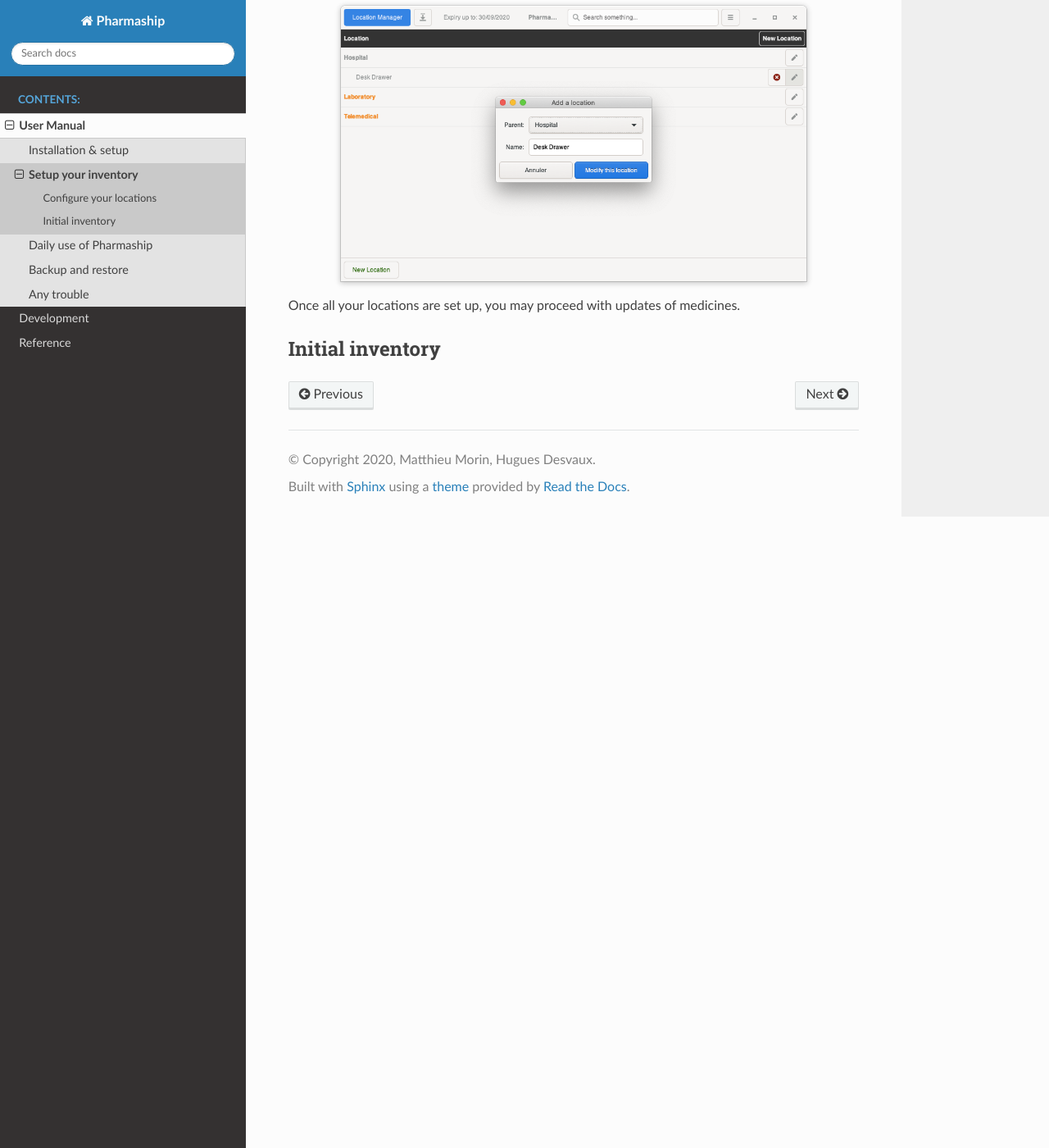
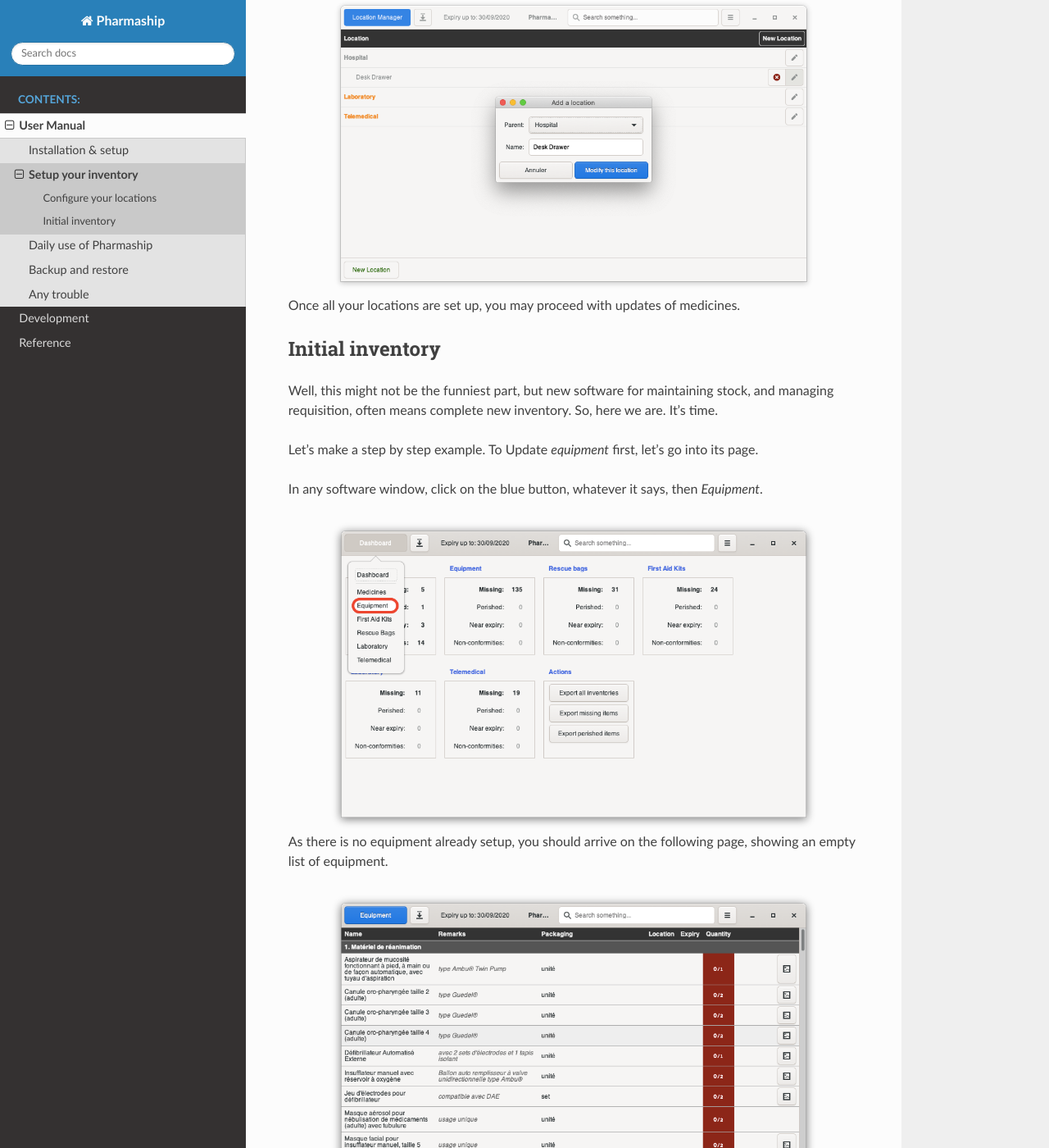
Before and after one commit to tuxite/pharmaship, a Sphinx documentation site: the page built from docs/manual/setup.rst, in a window 1280 px wide and 1400 px high, scrolled down 1884 px. Shown: the whole window at 82% size. Built offline with Sphinx 7.4.7 and the Read the Docs theme 2.0.0, drawn with Linux system fonts in a browser that asks for light colours.

Commit message:
Initial inventory

```diff
--- a/docs/manual/setup.rst
+++ b/docs/manual/setup.rst
@@ -9,14 +9,14 @@
 Configure your locations
 ~~~~~~~~~~~~~~~~~~~~~~~~
 
-.. image:: ../_static/manual/update/locationmanager.png
+.. image:: ../_static/manual/setup/locationmanager.png
    :width: 600px
    :align: center
    :alt: Allowance Manager Button
 
 In any software window, open *Configuration Menu* then *Location Manager*.
 
-.. image:: ../_static/manual/update/locationmanagerinfo.png
+.. image:: ../_static/manual/setup/locationmanagerinfo.png
    :width: 600px
    :align: center
    :alt: Allowance Manager Info
@@ -28,7 +28,7 @@
 of the window. On the sub window which opens, select **hospital** as *parent* location, for a drawer in hospital, and
 put a name, like **Desk Drawer**. Click on *Add the location*.
 
-.. image:: ../_static/manual/update/locationmanageradd.png
+.. image:: ../_static/manual/setup/locationmanageradd.png
    :width: 600px
    :align: center
    :alt: Allowance Manager Add
@@ -37,7 +37,7 @@
 We can easily delete, or modify it with the button on the right end of its line, and to update, it appears exactly on
 the same way. To erase, click on the cross button, then validate on the sub window.
 
-.. image:: ../_static/manual/update/locationmanagerupdate.png
+.. image:: ../_static/manual/setup/locationmanagerupdate.png
    :width: 600px
    :align: center
    :alt: Allowance Manager Update
@@ -46,3 +46,24 @@
 
 Initial inventory
 ~~~~~~~~~~~~~~~~~
+
+Well, this might not be the funniest part, but new software for maintaining stock, and managing requisition, often
+means complete new inventory. So, here we are. It's time.
+
+Let's make a step by step example. To Update *equipment* first, let's go into its page.
+
+In any software window, click on the blue button, whatever it says, then *Equipment*.
+
+.. image:: ../_static/manual/setup/equipmentmenu.png
+   :width: 600px
+   :align: center
+   :alt: Equipment Menu
+
+As there is no equipment already setup, you should arrive on the following page, showing an empty list of equipment.
+
+.. image:: ../_static/manual/setup/equipmentpage.png
+   :width: 600px
+   :align: center
+   :alt: Equipment Page
+
+.. TODO: liste d'équipement, ajouter : batterie de 9V, en spare, Lithium.
```
Also changed, not shown: docs/_static/manual/setup/equipmentmenu.png (added), docs/_static/manual/setup/equipmentpage.png (added), docs/_static/manual/setup/locationmanager.png (renamed from docs/_static/manual/update/locationmanager.png), docs/_static/manual/setup/locationmanageradd.png (renamed from docs/_static/manual/update/locationmanageradd.png), docs/_static/manual/setup/locationmanagerinfo.png (renamed from docs/_static/manual/update/locationmanagerinfo.png), docs/_static/manual/setup/locationmanagerupdate.png (renamed from docs/_static/manual/update/locationmanagerupdate.png).
